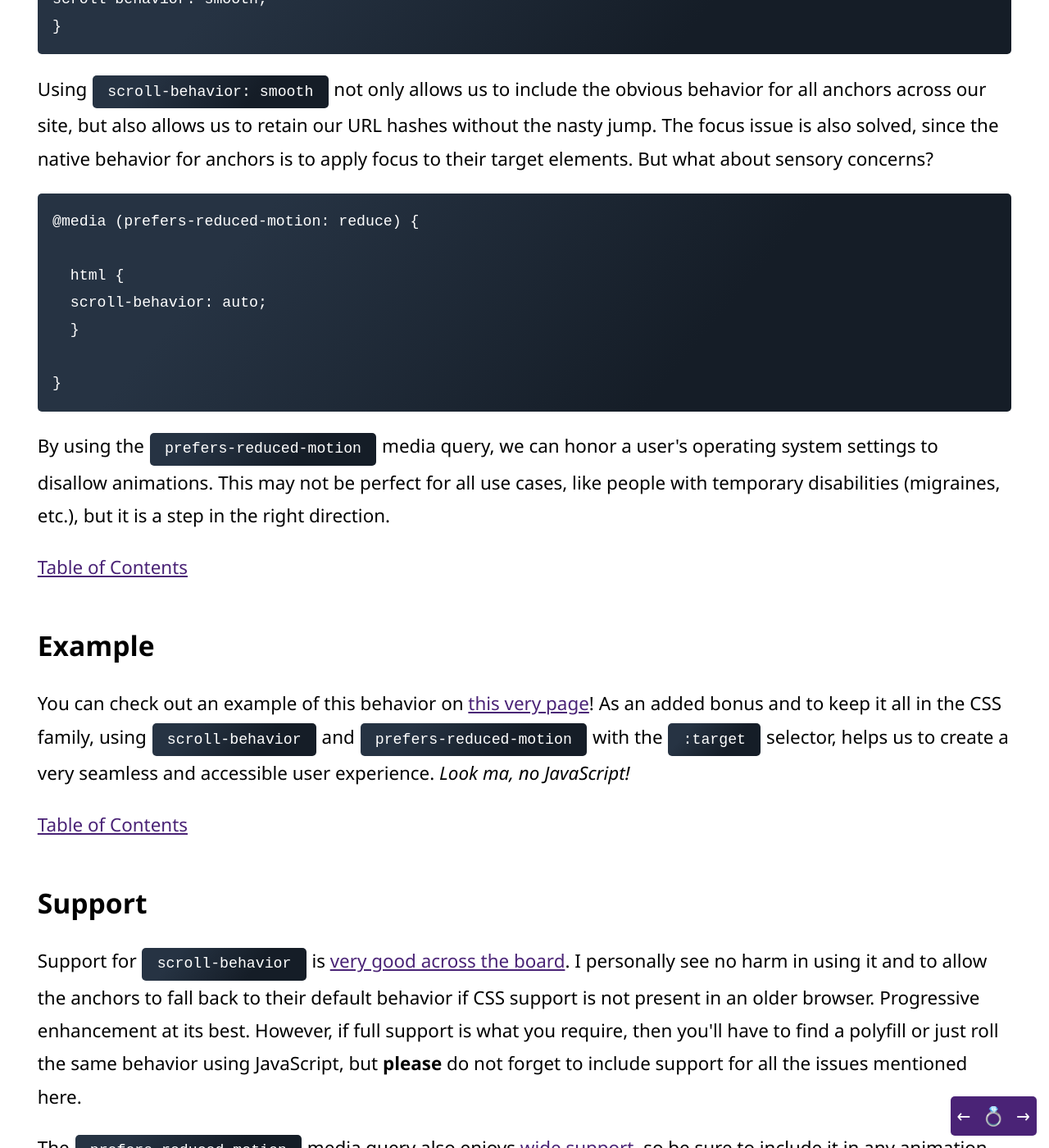
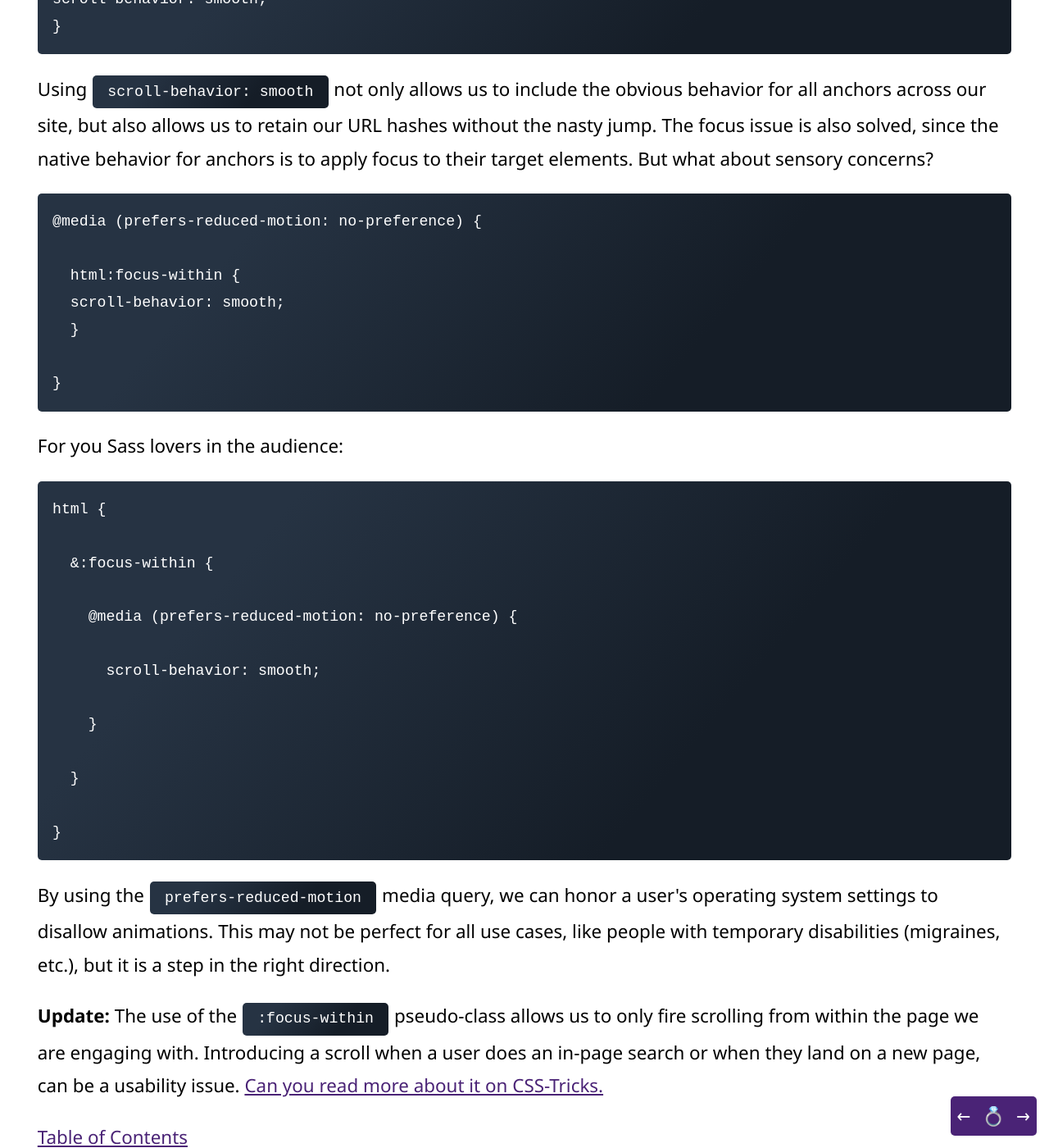
Before and after one commit to michaelspellacy/michaelspellacy.github.io, a Jekyll site: the page built from _posts/2020-02-04-pushing-buttons.html, in a window 1280 px wide and 1400 px high, scrolled down 4395 px. Shown: the whole window at 82% size. Built offline with Jekyll 4.4.1, drawn with Linux system fonts in a browser that asks for light colours; nearby versions of some CDN libraries; comment, search, counter and statistics services are not loaded; some of the changed text lies outside the part shown.

Commit message:
CSS Tricks Update
Update

```diff
--- a/_posts/2020-02-04-pushing-buttons.html
+++ b/_posts/2020-02-04-pushing-buttons.html
@@ -109,21 +109,39 @@ tags: Accessibility Articles Web Notes
 
   <p>The best solution, and the one you should probably push for amongst stakeholders, is to simply allow anchors to work as they inherently do. Leave the fancy scrolls and risks that come with suppression, behind. This solves all three issues previously mentioned. However, I do live in the real world and understand that you may be required to implement a smooth scrolling behavior, so let's take a look at an uncommon approach. Again, while JavaScript is usually the de facto method for controlling scroll behavior, I think CSS offers a far more elegant solution:</p>
 
-<pre><code>html {
+<pre><code>html:focus-within {
 scroll-behavior: smooth;
 }</code></pre>
 
   <p>Using <code>scroll-behavior: smooth</code> not only allows us to include the obvious behavior for all anchors across our site, but also allows us to retain our URL hashes without the nasty jump. The focus issue is also solved, since the native behavior for anchors is to apply focus to their target elements. But what about sensory concerns?</p>
 
-<pre><code>@media (prefers-reduced-motion: reduce) {
+<pre><code>@media (prefers-reduced-motion: no-preference) {
 
-  html {
-  scroll-behavior: auto;
+  html:focus-within {
+  scroll-behavior: smooth;
+  }
+
+}</code></pre>
+
+  <p>For you Sass lovers in the audience:</p>
+
+<pre><code>html {
+
+  &:focus-within {
+
+    @media (prefers-reduced-motion: no-preference) {
+
+      scroll-behavior: smooth;
+
+    }
+
   }
 
 }</code></pre>
 
   <p>By using the <code>prefers-reduced-motion</code> media query, we can honor a user's operating system settings to disallow animations. This may not be perfect for all use cases, like people with temporary disabilities (migraines, etc.), but it is a step in the right direction.</p>
+
+  <p><strong>Update:</strong> The use of the <code>:focus-within</code> pseudo-class allows us to only fire scrolling from within the page we are engaging with. Introducing a scroll when a user does an in-page search or when they land on a new page, can be a usability issue. <a href="https://css-tricks.com/fixing-smooth-scrolling-with-find-on-page/">Can you read more about it on CSS-Tricks.</a></p>
 
   <p><a href="#toc">Table of Contents</a></p>
 
```
